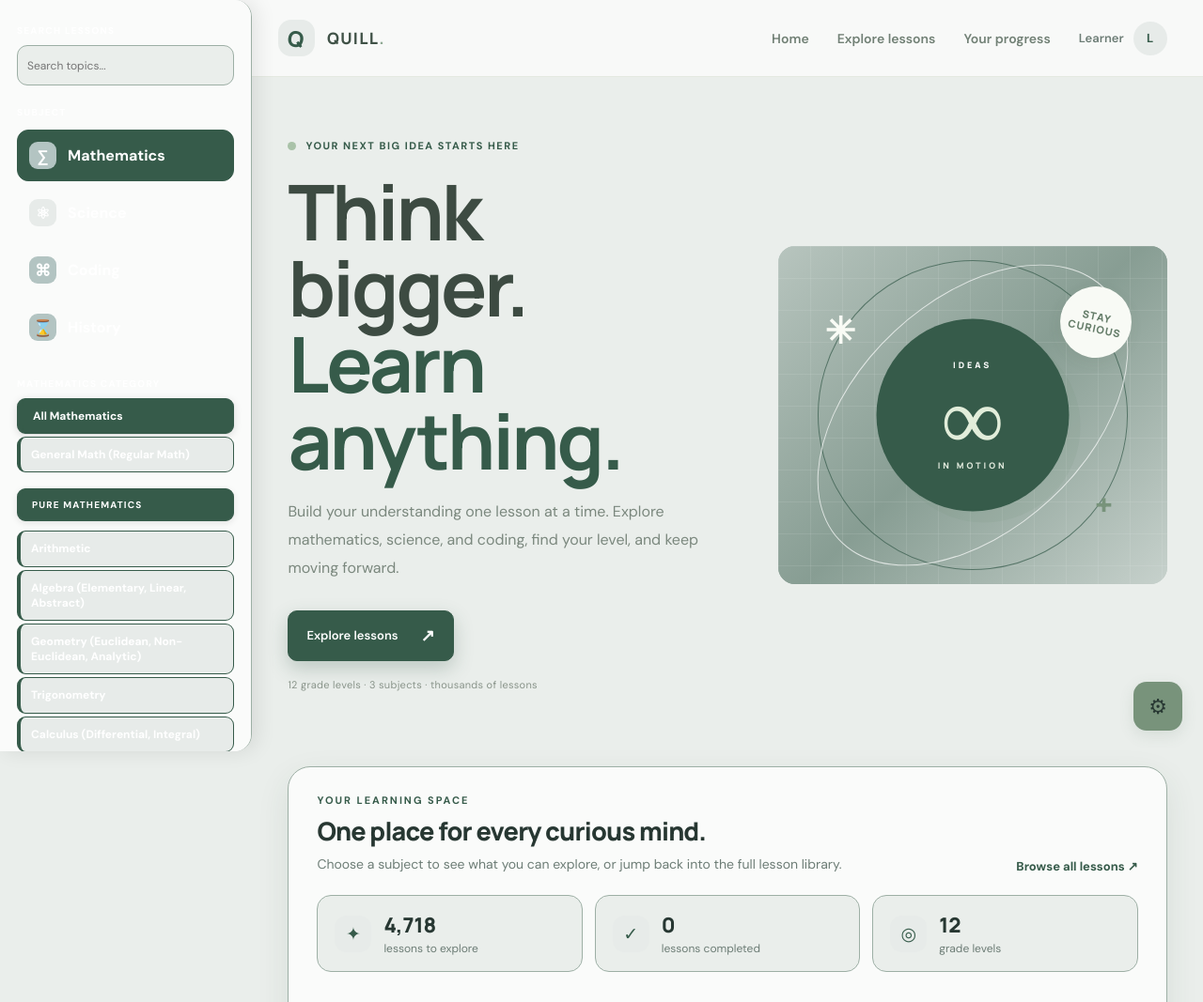
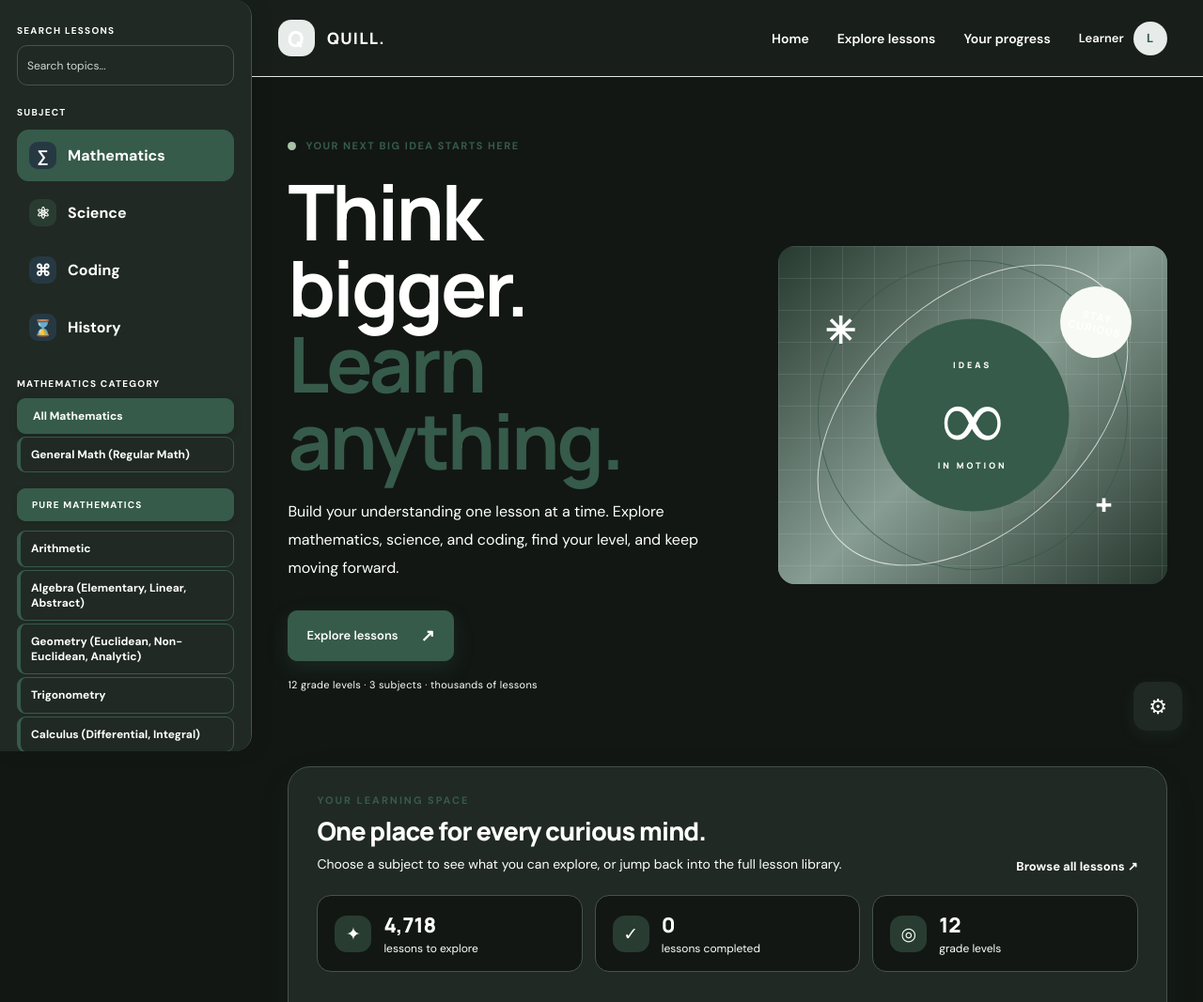
Before and after one commit to c4rdg4m3r/Quill, a plain HTML site: page quill-learning/index.html in a window 1280 px wide. Shown: the top 1067 px of the page at 94% size. Drawn offline with Linux system fonts and the light colour scheme.

Commit message:
Set site-wide white text with dark high-contrast surfaces

```diff
--- a/quill-learning/index.html
+++ b/quill-learning/index.html
@@ -854,6 +854,41 @@ body.dark #lessons .card .level{
  background:var(--accent)!important;
  color:#fff!important;
  opacity:.8!important;
+}
+
+
+/* High-contrast reading mode: white text throughout the entire site. */
+body{
+ --bg:#121714!important;
+ --paper:#202923!important;
+ --ink:#ffffff!important;
+ --muted:#ffffff!important;
+ --line:#46534a!important;
+ --sage:#293c31!important;
+ --blue:#263943!important;
+ --lav:#393044!important;
+ --sand:#3d3528!important;
+ color:#fff!important;
+ background:var(--bg)!important;
+}
+body,body *{color:#fff!important}
+body .topbar,body .card,body .pill,body .search,body .select,
+body .sidebar-select,body .subject-choice,body .category-link,
+body .modal,body .settings-panel,body .answer,body .example,
+body .quiz,body .progress-panel,body .empty,body .grade-section,
+body .category-panel,body .lesson-body,body .profile-card,
+body .settings-button,body .theme-choice{
+ background-color:#202923!important;
+}
+body .topbar{background:rgba(25,33,28,.96)!important}
+body .card,body .modal,body .settings-panel,body .grade-section,
+body .category-panel{border-color:#46534a!important}
+body input,body textarea,body select{background:#202923!important;color:#fff!important}
+body input::placeholder,body textarea::placeholder{color:#d0d8d2!important;opacity:1!important}
+body .hero-art{background:linear-gradient(135deg,#263b30,#293943 58%,#393044)!important}
+body .hero-art:before{opacity:.9}
+body .open,body .primary,body .hero-cta,body button.active{
+ color:#fff!important;
 }
 
 </style>
```
